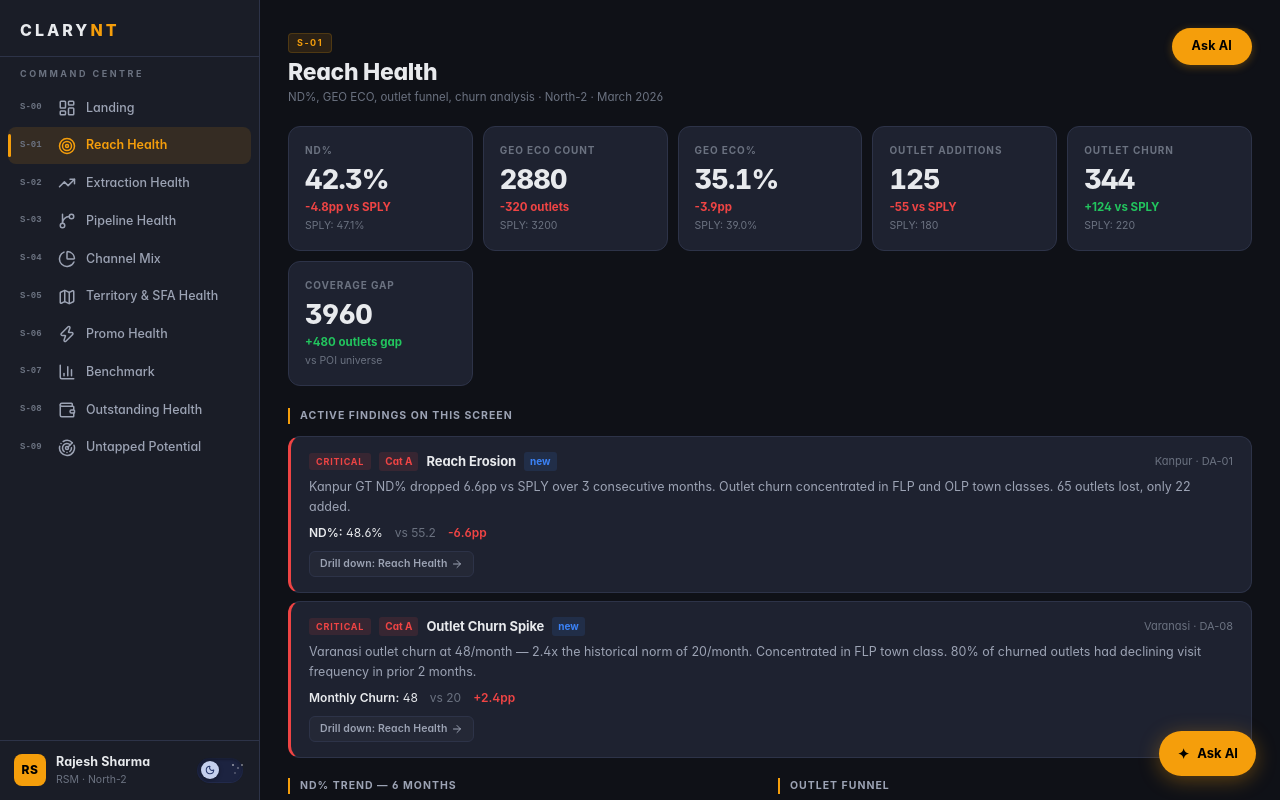
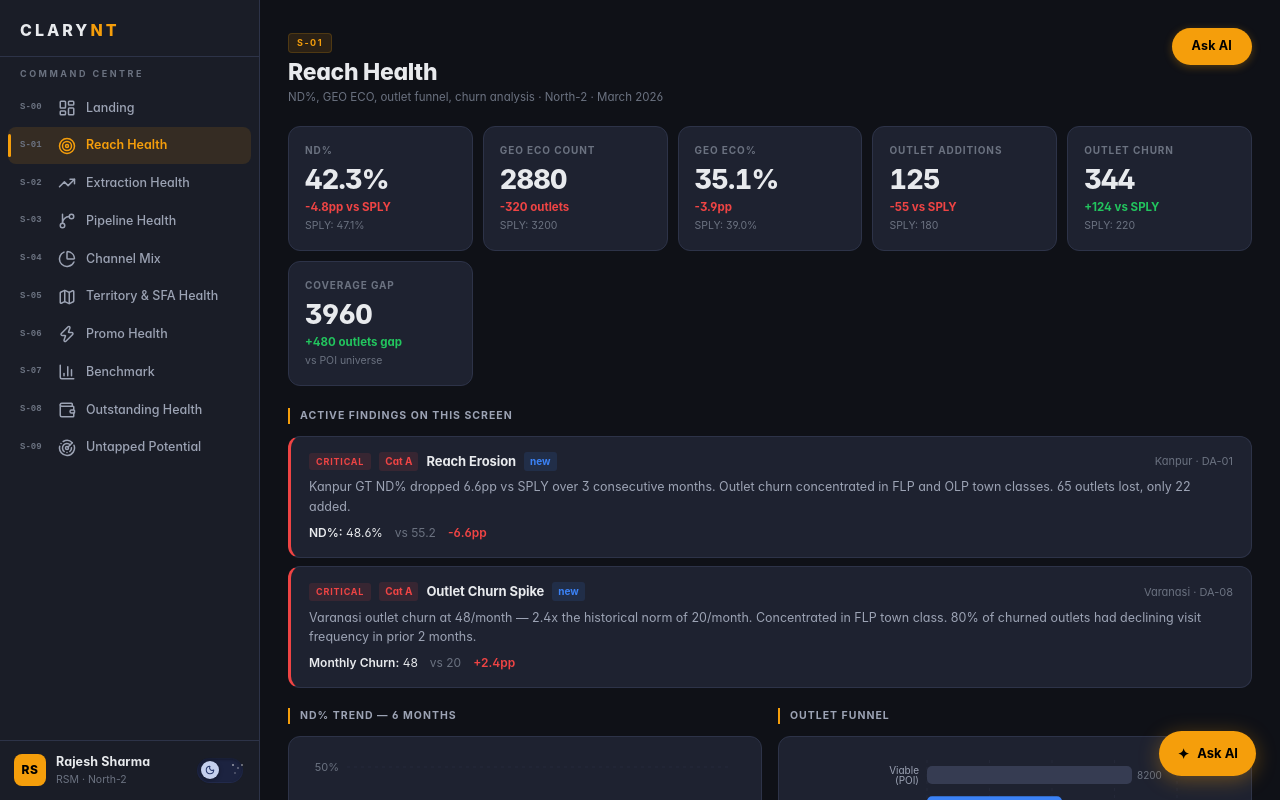
Before and after one commit to JoelNaz/Cdemo, a React (Vite) app: page /reach in a window 1280 px wide. Shown: the top 800 px of the page. Built offline with nearby package versions, Linux system fonts and the light colour scheme.

Commit message:
rohits changes 1 plus removed drilled down buttons with no content on other screens

```diff
--- a/src/components/FindingCard.jsx
+++ b/src/components/FindingCard.jsx
@@ -18,7 +18,7 @@ const severityStyles = {
   },
 };
 
-export default function FindingCard({ finding }) {
+export default function FindingCard({ finding, showDrill = false }) {
   const navigate = useNavigate();
   const { trackScreenVisit } = useApp();
   const screen = screenDefinitions[finding.target_screen];
@@ -81,7 +81,7 @@ export default function FindingCard({ finding }) {
         </span>
       </div>
 
-      {screen && (
+      {showDrill && screen && (
         <div className="inline-flex items-center gap-1 mt-[9px] px-2.5 py-1 bg-[var(--bg-tertiary)] border border-[var(--border)] rounded-md text-[10.5px] font-semibold text-[var(--text-secondary)] cursor-pointer transition-[border-color,color,background] hover:border-[var(--accent)] hover:text-[var(--accent)] hover:bg-[var(--accent-light)] tracking-[0.1px]">
           Drill down: {screen.name} <ArrowRight size={12} />
         </div>
--- a/src/screens/S00Landing.jsx
+++ b/src/screens/S00Landing.jsx
@@ -95,9 +95,9 @@ export default function S00Landing() {
         <span className="section-hint">Click any finding to drill down</span>
       </div>
       <div className="flex flex-col gap-2">
-        {criticalFindings.map(f => <FindingCard key={f.finding_id} finding={f} />)}
-        {warningFindings.map(f => <FindingCard key={f.finding_id} finding={f} />)}
-        {infoFindings.map(f => <FindingCard key={f.finding_id} finding={f} />)}
+        {criticalFindings.map(f => <FindingCard key={f.finding_id} finding={f} showDrill={true} />)}
+        {warningFindings.map(f => <FindingCard key={f.finding_id} finding={f} showDrill={true} />)}
+        {infoFindings.map(f => <FindingCard key={f.finding_id} finding={f} showDrill={true} />)}
       </div>
     </div>
   );
```
